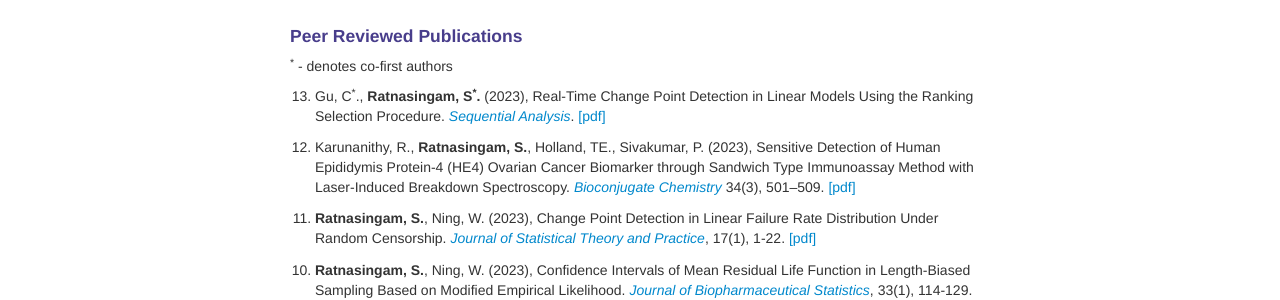
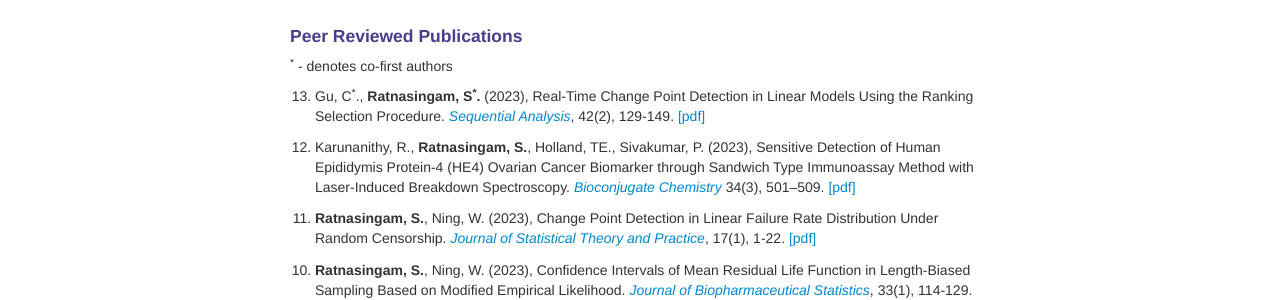
Before and after one commit to suthakaranr/suthakaranr.github.io, a Jekyll site: the page built from pages/Research.md, in a window 1280 px wide. Shown: the part 346-646 px from the top of the page. Built offline with Jekyll 4.4.1, drawn with Linux system fonts in a browser that asks for light colours.

Commit message:
Update Research.md

```diff
--- a/pages/Research.md
+++ b/pages/Research.md
@@ -26,7 +26,7 @@ I am happy to work with undergraduate and graduate students. If you are interest
 
 <ol>
 
-  <li value="13"> Gu, C<sup>*</sup>., <b>Ratnasingam, S<sup>*</sup>.</b> (2023),  Real-Time Change Point Detection in Linear Models Using the Ranking Selection Procedure. <a style="text-decoration:none" href="https://doi.org/10.1080/07474946.2023.2187416" target="_blank" rel="noopener noreferrer"><i>Sequential Analysis</i></a>. <a style="text-decoration:none" href="../assets/2023CGSR.pdf" target="_blank" rel="noopener noreferrer">[pdf]</a> </li> <br>
+  <li value="13"> Gu, C<sup>*</sup>., <b>Ratnasingam, S<sup>*</sup>.</b> (2023),  Real-Time Change Point Detection in Linear Models Using the Ranking Selection Procedure. <a style="text-decoration:none" href="https://doi.org/10.1080/07474946.2023.2187416" target="_blank" rel="noopener noreferrer"><i>Sequential Analysis</i></a>, 42(2), 129-149. <a style="text-decoration:none" href="../assets/2023CGSR.pdf" target="_blank" rel="noopener noreferrer">[pdf]</a> </li> <br>
 
    <li value="12"> Karunanithy, R., <b>Ratnasingam, S.</b>, Holland, TE., Sivakumar, P.  (2023), Sensitive Detection of Human Epididymis Protein-4 (HE4) Ovarian Cancer Biomarker through Sandwich Type Immunoassay Method with Laser-Induced Breakdown Spectroscopy. <a style="text-decoration:none" href="https://doi.org/10.1021/acs.bioconjchem.2c00551" target="_blank" rel="noopener noreferrer"><i>Bioconjugate Chemistry</i></a> 34(3), 501–509. <a style="text-decoration:none" href="../assets/2023RKSU.pdf" target="_blank" rel="noopener noreferrer">[pdf]</a> </li> <br>
 
```
